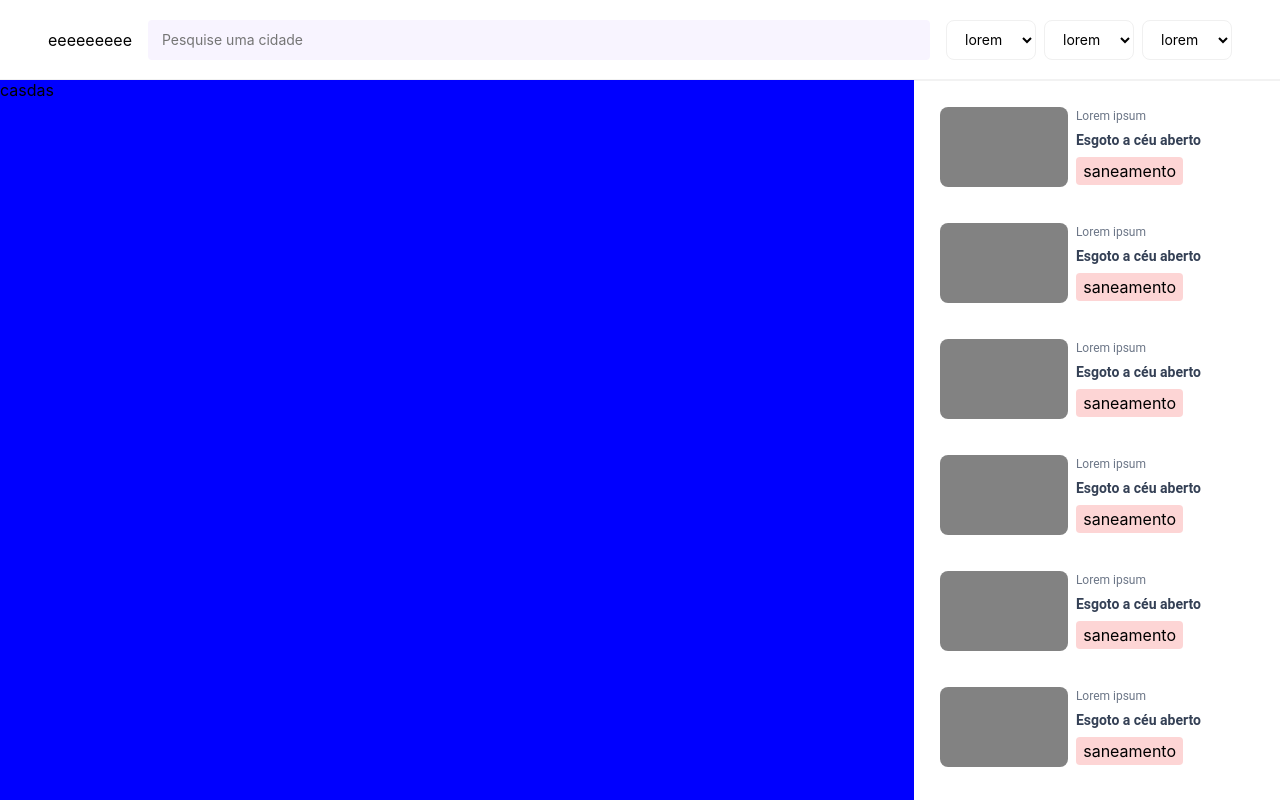
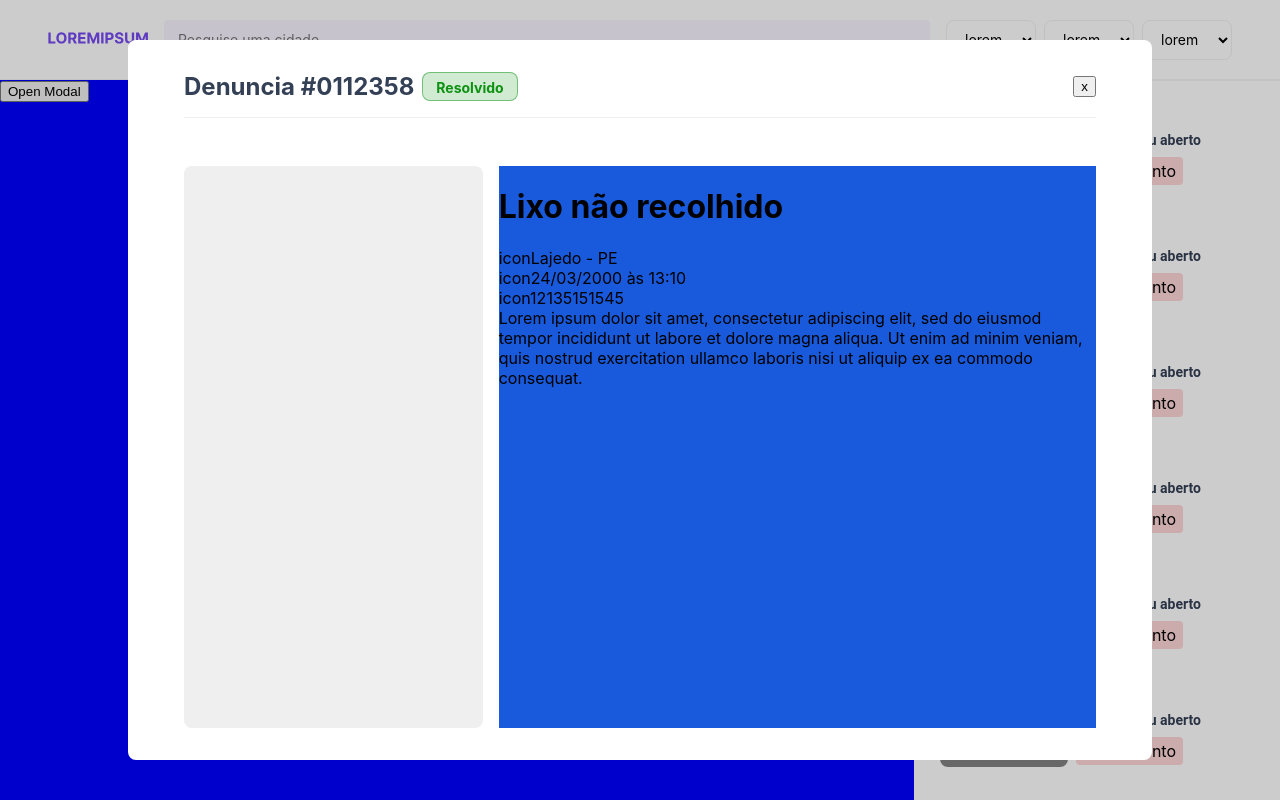
Before and after one commit to Mikaelbr073/eufiscal-web, a Next.js app: page /denuncias in a window 1280 px wide. Built offline with nearby package versions, Linux system fonts and the light colour scheme.

Commit message:
modal info problemas

```diff
--- a/package.json
+++ b/package.json
@@ -9,9 +9,12 @@
     "lint": "next lint"
   },
   "dependencies": {
+    "axios": "^1.1.3",
     "next": "13.0.0",
     "react": "18.2.0",
     "react-dom": "18.2.0",
+    "react-icons": "^4.6.0",
+    "react-modal": "^3.16.1",
     "styled-components": "^5.3.6"
   },
   "devDependencies": {
--- /dev/null
+++ b/src/components/Modal/Modal.tsx
@@ -0,0 +1,68 @@
+import React, { useState } from 'react';
+import { RiCloseLine } from "react-icons/ri";
+
+import { Container } from './styles';
+
+const Modal: React.FC = ({ setIsOpen }) => {
+
+  return (
+    <Container>
+        <div className="background" onClick={() => setIsOpen(false)} />
+
+        <div className="container">
+            <div className="modal">
+
+                <div className="modal__header">
+                    <div className='modal__header-meta'>
+                        <h2 className='modal__header-titulo'>Denuncia #0112358</h2>
+                        <small className='modal__header-badge'>Resolvido</small>
+                    </div>
+                    <button>x</button>
+                </div>
+
+                <div className="content">
+                    <div className="content__image">
+
+                    </div>
+                    <div className="content__info">
+                        <h1>Lixo não recolhido</h1>
+                        <div>
+                            <div>
+                                <span>icon</span>
+                                <span>Lajedo - PE</span>
+                            </div>
+                            <div>
+                                <span>icon</span>
+                                <span>24/03/2000 às 13:10</span>
+                            </div>
+                            <div>
+                                <span>icon</span>
+                                <span>12135151545</span>
+                            </div>
+                        </div>
+                        <div>
+                            Lorem ipsum dolor sit amet, consectetur adipiscing elit, sed do eiusmod tempor incididunt ut labore et dolore magna aliqua. Ut enim ad minim veniam, quis nostrud exercitation ullamco laboris nisi ut aliquip ex ea commodo consequat.
+                        </div>
+                        <div className='line'></div>
+                        <div className="historico">
+
+                        </div>
+                    </div>
+                </div>
+
+                {/* <div className="modalHeader">
+                    <h5 className="heading">Dialog</h5>
+                </div>
+                <button className="closeBtn" onClick={() => setIsOpen(false)}>
+                    <RiCloseLine style={{ marginBottom: "-3px" }} />
+                </button>
+                <div className="content">
+                    Are you sure you want to delete the item?
+                </div> */}
+            </div>
+        </div>
+    </Container>
+  );
+}
+
+export default Modal;
--- /dev/null
+++ b/src/components/Modal/index.ts
@@ -0,0 +1,2 @@
+import Modal from './Modal'
+export default Modal
--- /dev/null
+++ b/src/components/Modal/styles.ts
@@ -0,0 +1,165 @@
+import styled from 'styled-components';
+
+export const Container = styled.div`
+
+    background-color: #185adb;
+
+    .background {
+        background-color: rgba(0, 0, 0, 0.2);
+        width: 100vw;
+        height: 100vh;
+        z-index: 0;
+        top: 50%;
+        left: 50%;
+        transform: translate(-50%, -50%);
+        position: absolute;
+    }
+
+    .container {
+        position: fixed;
+        top: 50%;
+        left: 50%;
+        transform: translate(-50%, -50%);
+        background-color: #FFFFFF;
+        width: 80%;
+        height: 90%;
+        border-radius: 8px;
+    }
+
+    .modal {
+        height: 100%;
+        width: 100%;
+        padding: 32px 56px;
+        display: flex;
+        flex-direction: column;
+    }
+
+    .modal__header {
+        display: flex;
+        flex-direction: row;
+        justify-content: space-between;
+        align-items: center;
+        padding-bottom: 16px;
+        margin-bottom: 48px;
+        border-bottom: 1px solid #EFEFEF;
+    }
+
+    .modal__header-meta {
+        display: flex;
+        flex-direction: row;
+        align-items: center;
+    }
+
+    .modal__header-titulo {
+        margin: 0px;
+        font-family: 'Inter';
+        font-style: normal;
+        font-weight: 700;
+        font-size: 24px;
+        line-height: 29px;
+
+        color: #344055;
+
+        margin-right: 8px;
+    }
+
+    .modal__header-badge {
+        display: flex;
+        flex-direction: row;
+        align-items: flex-start;
+        padding: 6px 13px;
+
+        height: 29px;
+
+        background: rgba(12, 144, 17, 0.19);
+        border: 1px solid rgba(12, 144, 17, 0.48);
+        border-radius: 8px;
+
+        font-family: 'Inter';
+        font-style: normal;
+        font-weight: 700;
+        font-size: 14px;
+        line-height: 17px;
+
+        color: #0C9111;
+
+
+    }
+
+
+    .content {
+        display: flex;
+        flex: 1;
+        flex-direction: row;
+    }
+
+    .content__image {
+        background-color: #EFEFEF;
+        flex: 1;
+        margin-right: 16px;
+        border-radius: 8px;
+    }
+
+    .content__info {
+        background-color: #185adb;
+        flex: 2;
+    }
+
+
+
+
+
+
+
+
+
+
+
+    .modalHeader {
+    height: 50px;
+    background: white;
+    overflow: hidden;
+    border-top-left-radius: 16px;
+    border-top-right-radius: 16px;
+    }
+
+    .heading {
+    margin: 0;
+    padding: 10px;
+    color: #2c3e50;
+    font-weight: 500;
+    font-size: 18px;
+    text-align: center;
+    }
+
+    .content {
+    }
+
+
+    .closeBtn {
+    cursor: pointer;
+    font-weight: 500;
+    padding: 4px 8px;
+    border-radius: 8px;
+    border: none;
+    font-size: 18px;
+    color: #2c3e50;
+    background: white;
+    transition: all 0.25s ease;
+    box-shadow: 0 5px 20px 0 rgba(0, 0, 0, 0.06);
+    position: absolute;
+    right: 0;
+    top: 0;
+    align-self: flex-end;
+    margin-top: -7px;
+    margin-right: -7px;
+    }
+
+    .closeBtn:hover {
+    box-shadow: 0 5px 20px 0 rgba(0, 0, 0, 0.04);
+    transform: translate(-4px, 4px);
+    }
+
+
+
+`;
--- a/src/pages/denuncias.tsx
+++ b/src/pages/denuncias.tsx
@@ -7,8 +7,34 @@ import HeroSection from '../components/HeroSection'
 import Mapa from '../components/Mapa'
 import styles from '../styles/Home.module.css'
 import { Container } from './styles'
+import Logo from '../../public/LOREMIPSUM.svg'
+import React, { useState } from 'react'
+import { GetServerSideProps, NextPage } from 'next'
+import { http } from '../utils/http'
+import { Product } from '../utils/models'
+import Modal from '../components/Modal'
 
-export default function Home() {
+const customStyles = {
+  content: {
+    top: '50%',
+    left: '50%',
+    right: 'auto',
+    bottom: 'auto',
+    marginRight: '-50%',
+    transform: 'translate(-50%, -50%)',
+  },
+};
+
+type DenunciasProps = {
+    products: Product
+}
+
+const Denuncias: NextPage<DenunciasProps> = ({
+    products
+}) => {
+
+    const [isOpen, setIsOpen] = useState(false);
+
     return (
         <Container>
             <Head>
@@ -16,9 +42,12 @@ export default function Home() {
                 <meta name="description" content="Generated by create next app" />
                 <link rel="icon" href="/favicon.ico" />
             </Head>
+      {!isOpen && <Modal setIsOpen={setIsOpen} />}
 
             <div className='header'>
-                <div className="header__logo">eeeeeeeee</div>
+                <div className="header__logo">
+                    <Image alt='EuFiscal logo' src={Logo} />
+                </div>
                 <div className="header__menu-mobile">
                     <button>a</button>
                     <button>b</button>
@@ -47,7 +76,13 @@ export default function Home() {
             </div>
 
             <div className='container-main'>
-                <div className='mapa'>casdas</div>
+                <div className='mapa'>
+
+                <button onClick={() => setIsOpen(true)}>
+                    Open Modal
+                </button>
+
+                </div>
                 <div className='section'>
                     <div className='card'>
                         <div className="card__imagem"></div>
@@ -166,3 +201,16 @@ export default function Home() {
         </Container>
   )
 }
+
+export default Denuncias;
+
+export const getServerSideProps: GetServerSideProps = async (context) => {
+
+    // const { data: products } = http.get("products");
+
+    return ({
+        props: {
+            // products
+        },
+    })
+}
--- a/src/pages/styles.ts
+++ b/src/pages/styles.ts
@@ -2,8 +2,8 @@ import styled from 'styled-components';
 
 export const Container = styled.div`
   background-color: pink;
+
   height: 100vh;
-
   display: flex;
   flex-direction: column;
 
@@ -27,6 +27,11 @@ export const Container = styled.div`
 
   .header__menu {
     display: none;
+  }
+
+  .header__logo img {
+    height: 40px;
+    width: 100px;
   }
 
   .header__menu-mobile > button {
@@ -57,9 +62,7 @@ export const Container = styled.div`
   }
 
   .mapa {
-      /* background-color: blue; */
-      width: 100%;
-      /* height: 100%; */
+    width: 100%;
   }
 
   .section {
@@ -89,7 +92,6 @@ export const Container = styled.div`
       height: 64px;
       padding: 00 32px;
       justify-content: flex-start;
-      /* display: flex; */
     }
 
     .container-main {
@@ -103,8 +105,6 @@ export const Container = styled.div`
     .header__menu {
       display: flex;
       flex-direction: row;
-      /* background-color: red; */
-      /* width: 100%; */
       flex: 1;
     }
 
@@ -126,10 +126,6 @@ export const Container = styled.div`
       background: rgba(136, 71, 241, 0.06);
       color: #CCCCCC;
       border: none;
-      /* outline-color: #764BF105; */
-
-      /* border: 1px solid #ced4da; */
-      /* outline: #764BF1; */
 
       margin-right: 16px;
     }
@@ -185,8 +181,6 @@ export const Container = styled.div`
       flex-direction: column;
     }
 
-
-
     .card {
       margin-bottom: 16px;
       display: flex;
@@ -223,8 +217,6 @@ export const Container = styled.div`
       font-size: 12px;
       line-height: 15px;
       margin-bottom: 8px;
-      /* identical to box height */
-
 
       color: #6D7788;
     }
@@ -236,8 +228,6 @@ export const Container = styled.div`
       font-size: 14px;
       line-height: 17px;
       margin-bottom: 8px;
-      /* identical to box height */
-
 
       color: #344055;
     }
@@ -297,4 +287,33 @@ export const Container = styled.div`
   }
 
 
+  //// modal-info
+
+  .modalinfo {
+    position: absolute;
+    top: 40px;
+    left: 40px;
+    right: 40px;
+    bottom: 40px;
+    background-color: papayawhip;
+  }
+  position: relative;
+  .Modal {
+    position: absolute;
+    top: 40px;
+    left: 40px;
+    right: 40px;
+    bottom: 40px;
+    background-color: papayawhip;
+  }
+
+  .Overlay {
+    position: fixed;
+    top: 0;
+    left: 0;
+    right: 0;
+    bottom: 0;
+    background-color: rebeccapurple;
+  }
+
 `;
--- /dev/null
+++ b/src/utils/http.ts
@@ -0,0 +1,5 @@
+import axios from 'axios';
+
+export const http = axios.create({
+    baseURL: 'http://localhost:8000',
+})
--- /dev/null
+++ b/src/utils/models.ts
@@ -0,0 +1,5 @@
+export type Product = {
+    id: number;
+    name: string;
+    price: string;
+}
```
Also changed, not shown: 1 other file (tests, documents, lock files or other folders).
